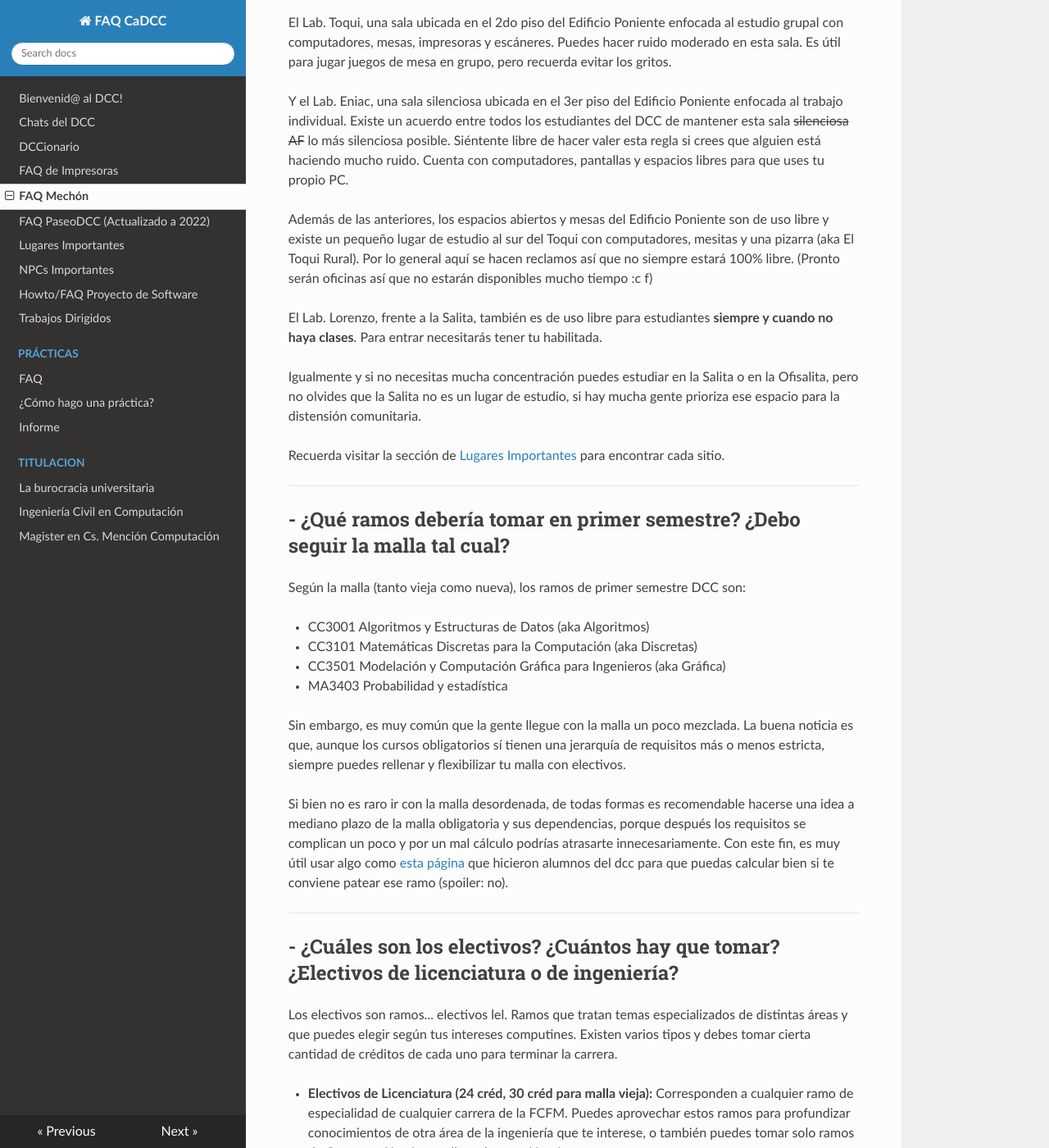
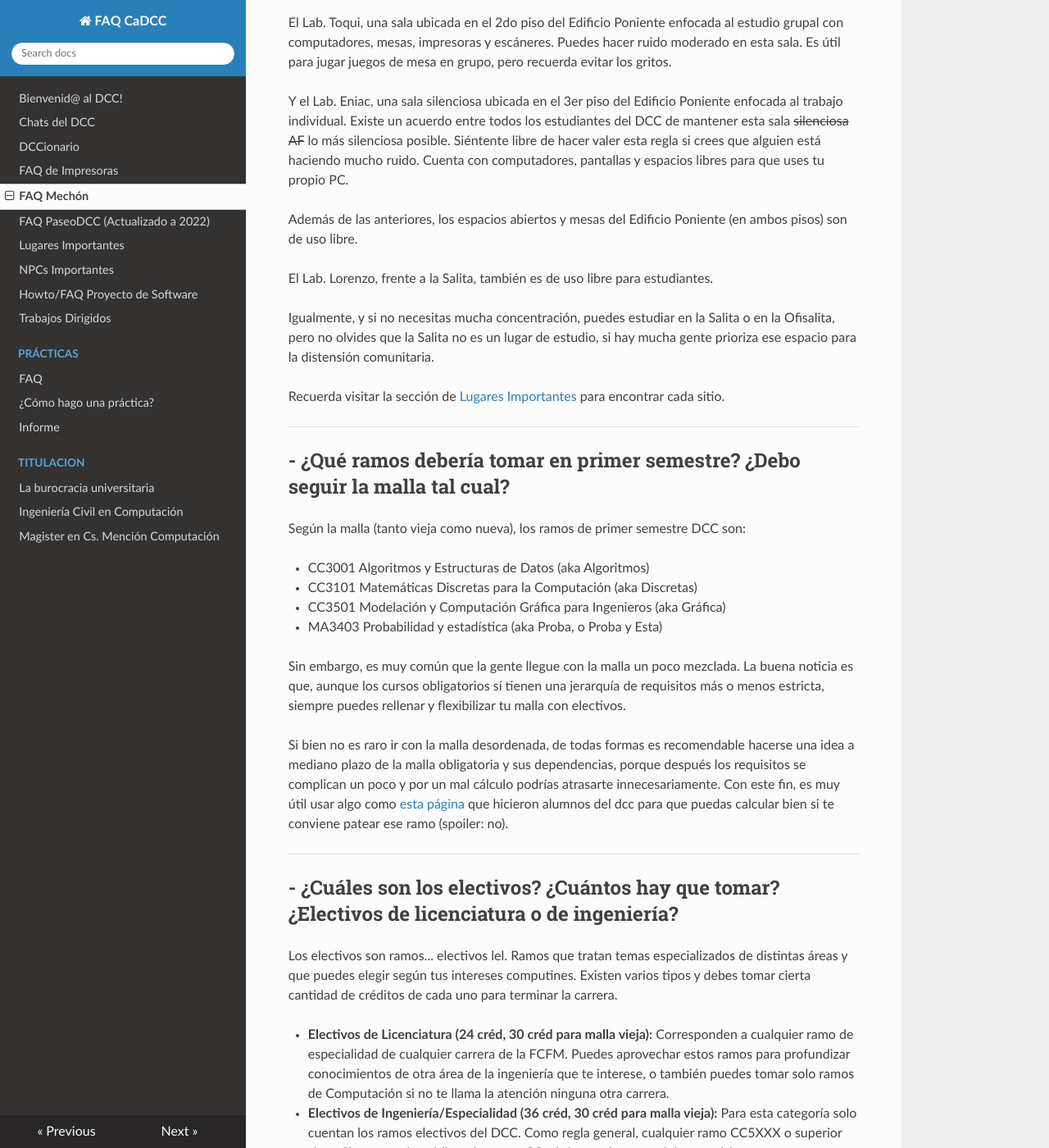
Before and after one commit to cadcc/howto, an MkDocs documentation site: the page built from docs/FAQ Mechón.md, in a window 1280 px wide and 1400 px high, scrolled down 4583 px. Shown: the whole window at 82% size. Built offline with MkDocs 1.6.1, drawn with Linux system fonts in a browser that asks for light colours; nearby versions of some CDN libraries; some of the changed text lies outside the part shown.

Commit message:
update FAQ Mechón
Updated various sections in the FAQ document for clarity and added links to relevant resources.

```diff
--- a/docs/FAQ Mechón.md
+++ b/docs/FAQ Mechón.md
@@ -123,12 +123,11 @@
 
 Y el Lab. Eniac, una sala silenciosa ubicada en el 3er piso del Edificio Poniente enfocada al trabajo individual. Existe un acuerdo entre todos los estudiantes del DCC de mantener esta sala <s>silenciosa AF</s> lo más silenciosa posible. Siéntente libre de hacer valer esta regla si crees que alguien está haciendo mucho ruido. Cuenta con computadores, pantallas y espacios libres para que uses tu propio PC.
 
-Además de las anteriores, los espacios abiertos y mesas del Edificio Poniente son de uso libre y existe un pequeño lugar de estudio al sur del Toqui con computadores, mesitas y una pizarra (aka El Toqui Rural). Por lo general aquí se hacen reclamos así que no siempre estará 100% libre. (Pronto serán oficinas así que no estarán disponibles mucho tiempo :c f)
+Además de las anteriores, los espacios abiertos y mesas del Edificio Poniente (en ambos pisos) son de uso libre.
 
-El Lab. Lorenzo, frente a la Salita, también es de uso libre para estudiantes **siempre y cuando no haya clases**. Para entrar necesitarás tener tu
-habilitada.
+El Lab. Lorenzo, frente a la Salita, también es de uso libre para estudiantes.
 
-Igualmente y si no necesitas mucha concentración puedes estudiar en la Salita o en la Ofisalita, pero no olvides que la Salita no es un lugar de estudio, si hay mucha gente prioriza ese espacio para la distensión comunitaria.
+Igualmente, y si no necesitas mucha concentración, puedes estudiar en la Salita o en la Ofisalita, pero no olvides que la Salita no es un lugar de estudio, si hay mucha gente prioriza ese espacio para la distensión comunitaria.
 
 Recuerda visitar la sección de [Lugares Importantes](https://faq.cadcc.cl/es/latest/Lugares%20Importantes/) para encontrar cada sitio.
 
@@ -141,7 +140,7 @@
 * CC3001 Algoritmos y Estructuras de Datos (aka Algoritmos)
 * CC3101 Matemáticas Discretas para la Computación (aka Discretas)
 * CC3501 Modelación y Computación Gráfica para Ingenieros (aka Gráfica)
-* MA3403 Probabilidad y estadística
+* MA3403 Probabilidad y estadística (aka Proba, o Proba y Esta)
 
 Sin embargo, es muy común que la gente llegue con la malla un poco mezclada. La buena noticia es que, aunque los cursos obligatorios sí tienen una jerarquía de requisitos más o menos estricta, siempre puedes rellenar y flexibilizar tu malla con electivos.
 
@@ -204,6 +203,10 @@
 
 Desde lo más sincero de mi corazón de entidad redactora impersonal, te recomiendo fuertemente que termines lo antes posible tus ramos de Plan Común. Sé paciente y tendrás la oportunidad de olvidarte de esos ramos y tomar los que realmente quieres :3
 
+## - Oye, ¿dónde puedo ver la malla?
+
+La fuente más oficial está en [la página del DCC](https://dcc.uchile.cl/pregrado/malla/).Si quieres algo más interactivo, mismo en [la página del CaDCC](https://malla.cadcc.cl) o en [la página de Eric K.](https://malla.eri.cl/dcc/) También está la opción de revisar cuántos ramos te faltan en [UCampus > Boletines > Recuento de Créditos](https://ucampus.uchile.cl/m/fcfm_bia/recuento_uds)
+
 ---
 
 ## - ¿Cómo funcionan las prácticas en el DCC?
@@ -236,11 +239,11 @@
 
 Para ambas debes ir a hablar con Hernán de Sistemas, oficina 309, en el tercer piso del Edificio Poniente en Beauchef 851.
 
-La activación de la TUI te sirve para abrir las puertas del departamento. La cuenta DCC te sirve para ingresar a los computadores, imprimir y utilizar los servidores de alumnes. Ambas activaciones son independientes.
+La activación de la TUI te sirve para abrir las puertas del departamento. La cuenta DCC te sirve para ingresar a los computadores, imprimir y utilizar los servidores de alumnes (y tener correo @dcc.uchile.cl!). Ambas activaciones son independientes.
 
-En general, la cuenta te será necesaria solo para imprimir y para los ramos de Mateu: Programación de Software de Sistemas y Sistemas Operativos, pues lo ideal es que pruebes tu código en los servidores del DCC para asegurarte una revisión correcta. Fuera de eso, no es estrictamente necesario que la actives.
+En general, la cuenta te será necesaria solo para imprimir y para tener acceso a la red DCCAIR (que dentro del DCC funciona mejor que Eduroam o fcfm). Fuera de eso, no es estrictamente necesario que la actives.
 
-Para activar la TUI basta con tener el código. Para activar la cuenta debes haber leído el [FAQ y Normas de Uso](https://www.dcc.uchile.cl/node/252), ya que te harán preguntas antes de la activación.
+Para activar la TUI basta con tener el código. Para activar la cuenta debes haber leído el [FAQ y Normas de Uso]([https://www.dcc.uchile.cl/node/252](https://sistemas.dcc.uchile.cl/)), ya que te harán preguntas antes de la activación.
 
 ---
 
```
